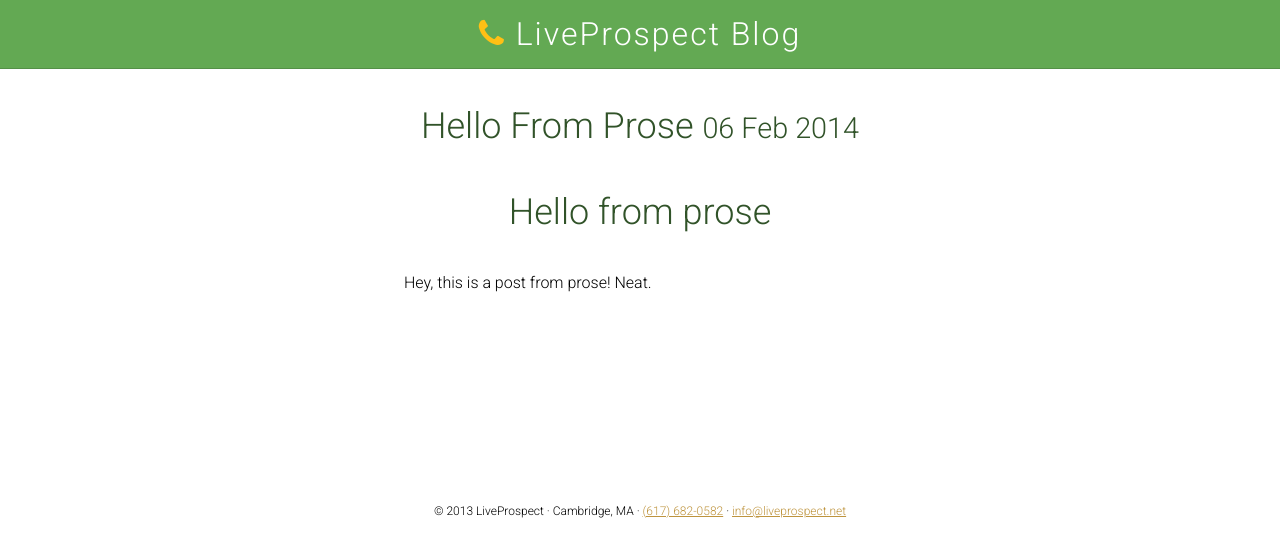
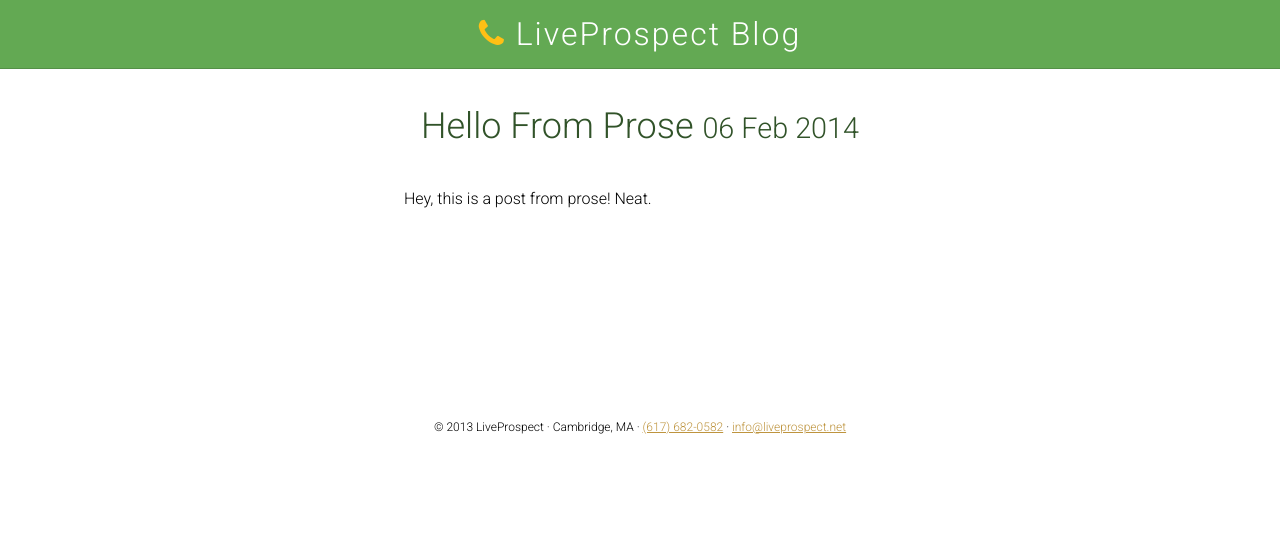
Before and after one commit to LiveProspect/liveprospect.github.io, a Jekyll site: the page built from _posts/2014-02-06-hello-from-prose.md, in a window 1280 px wide. Shown: the top 557 px of the page. Built offline with Jekyll 4.4.1, drawn with Linux system fonts in a browser that asks for light colours; nearby versions of some CDN libraries; Markdown is read by kramdown in place of the engine named in the settings.

Commit message:
Updated 2014-02-06-hello-from-prose.md

```diff
--- a/_posts/2014-02-06-hello-from-prose.md
+++ b/_posts/2014-02-06-hello-from-prose.md
@@ -3,6 +3,4 @@ layout: post
 published: true
 ---
 
-## Hello from prose
-
 Hey, this is a post from prose! Neat.
```
